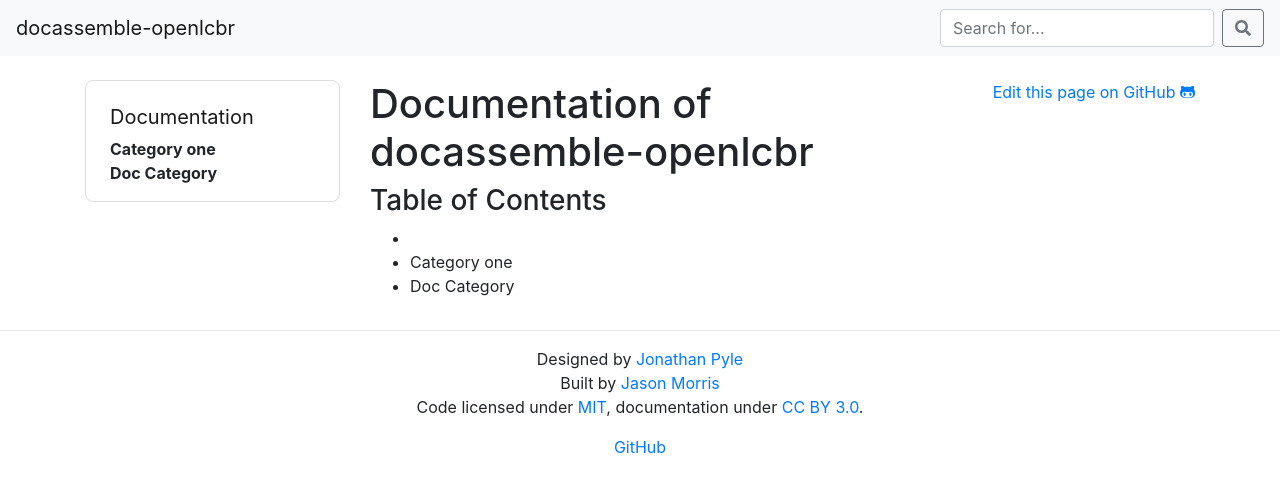
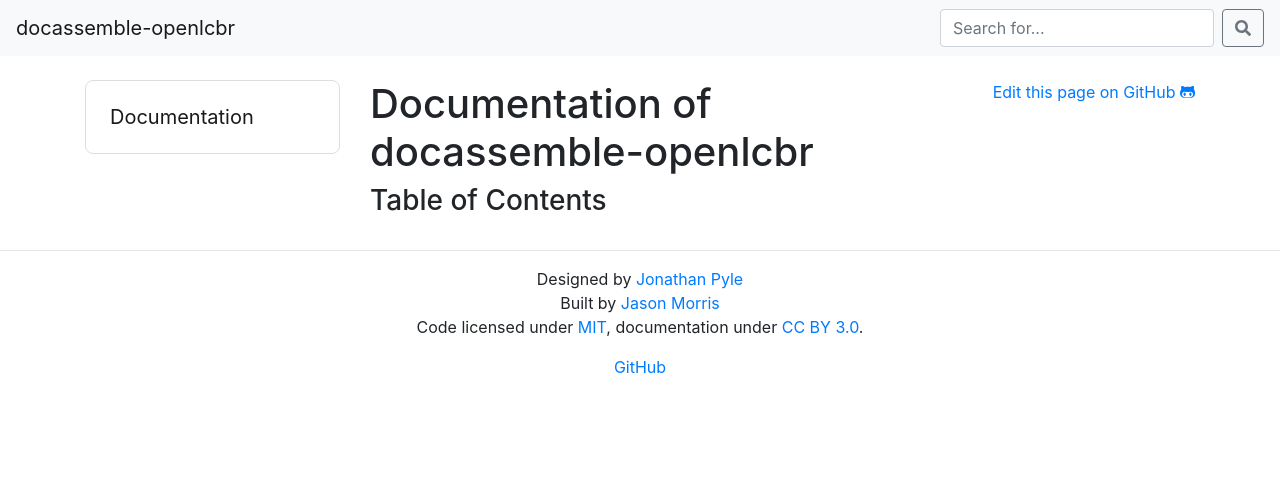
Before and after one commit to Gauntlet173/docassemble-openlcbr, a Jekyll site: the page built from index.md, in a window 1280 px wide. Shown: the top 492 px of the page. Built offline with Jekyll 4.4.1, drawn with Linux system fonts in a browser that asks for light colours; comment, search, counter and statistics services are not loaded.

Commit message:
Update docs.yml

```diff
--- a/_data/docs.yml
+++ b/_data/docs.yml
@@ -1,8 +1,6 @@
-- index
-- title: Category one
+---
+---
+- title: Docs Pages
   docs:
     - building_reasoners
     - objects
-- title: Doc Category
-  docs:
-    - other_doc
```
